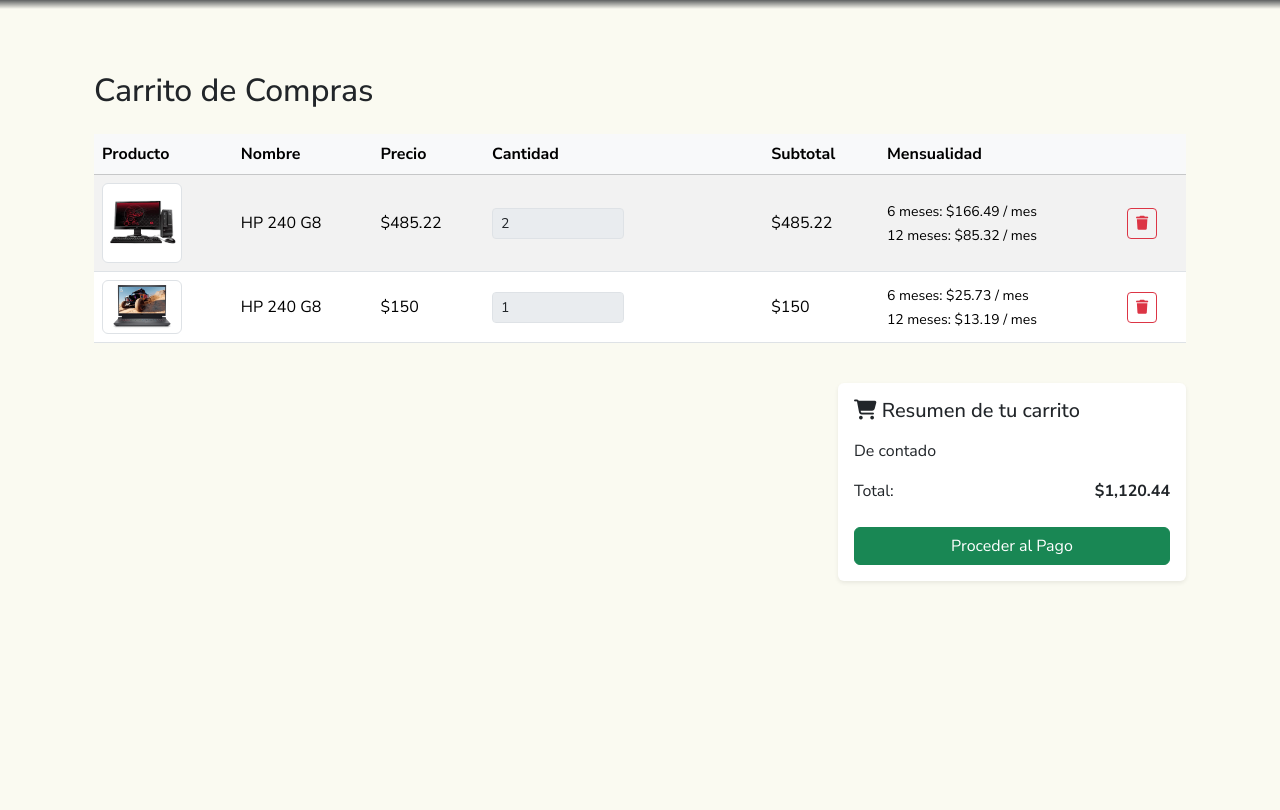
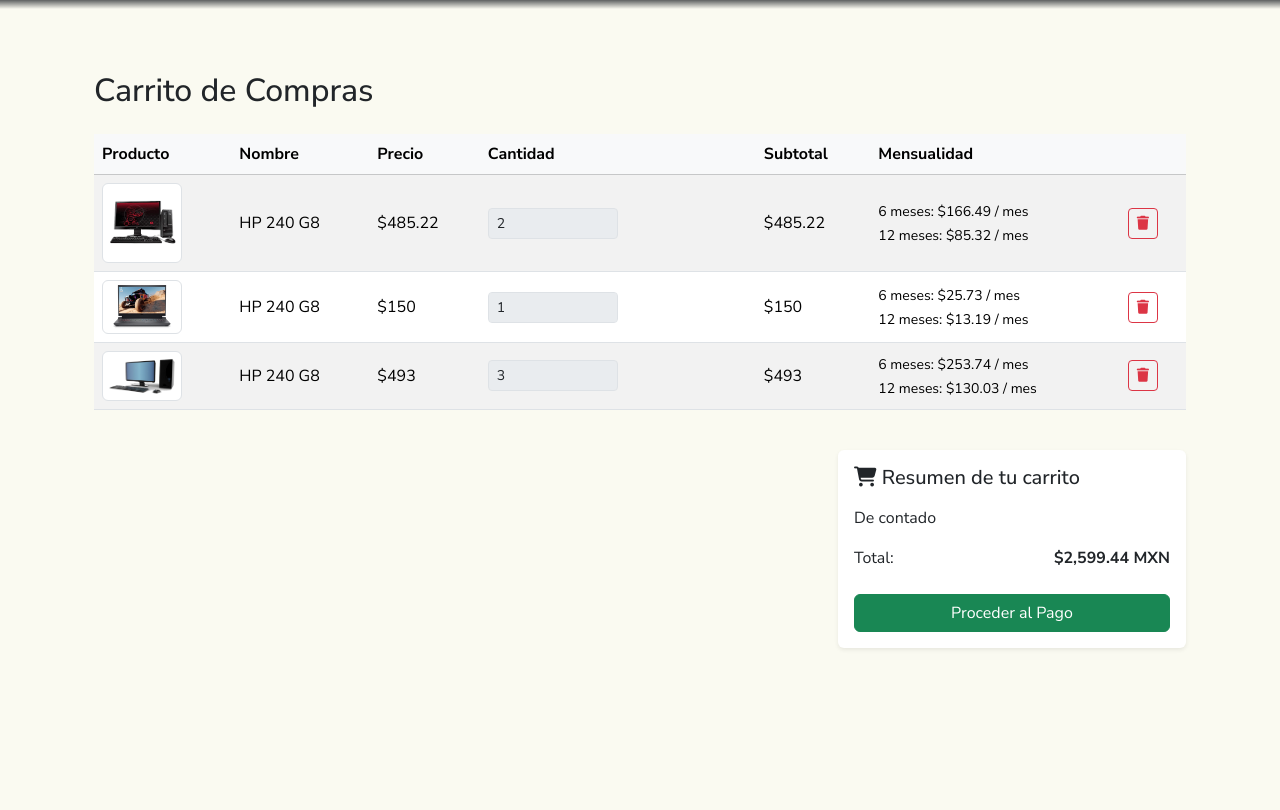
Before and after one commit to Ahtnezev/light-agency, a PHP site: page /cart in a window 1280 px wide. Shown: the part 55-865 px from the top of the page. Run offline with PHP 8.4, Linux system fonts and the light colour scheme; data comes from the database, SQL or seed files in the repository; some libraries are stand-ins or nearby versions.

Commit message:
[update] script cart, view

```diff
--- a/public_html/assets/Install/script.sql
+++ b/public_html/assets/Install/script.sql
@@ -174,4 +174,5 @@
 --
 INSERT INTO cart (product_id, qty, subtotal, total, paid) VALUES
 (1, 2, 485.22, 562.85, 0),
-(2, 1, 150.00, 174.00, 0);
+(2, 1, 150.00, 174.00, 0),
+(3, 3, 493.00, 905.50, 0);
--- a/public_html/views/cart/content-cart.php
+++ b/public_html/views/cart/content-cart.php
@@ -61,7 +61,7 @@
                     <p>De contado</p>
                     <p class="mb-2 d-flex justify-content-between">
                         <span>Total:</span>
-                        <strong>$<?= CartHelper::getTotal($cartItems) ?></strong>
+                        <strong>$<?= CartHelper::getTotal($cartItems) ?> MXN</strong>
                     </p>
                     <button class="btn btn-success w-100 mt-3" id="button-process-payment">Proceder al Pago</button>
                 </div>
```
